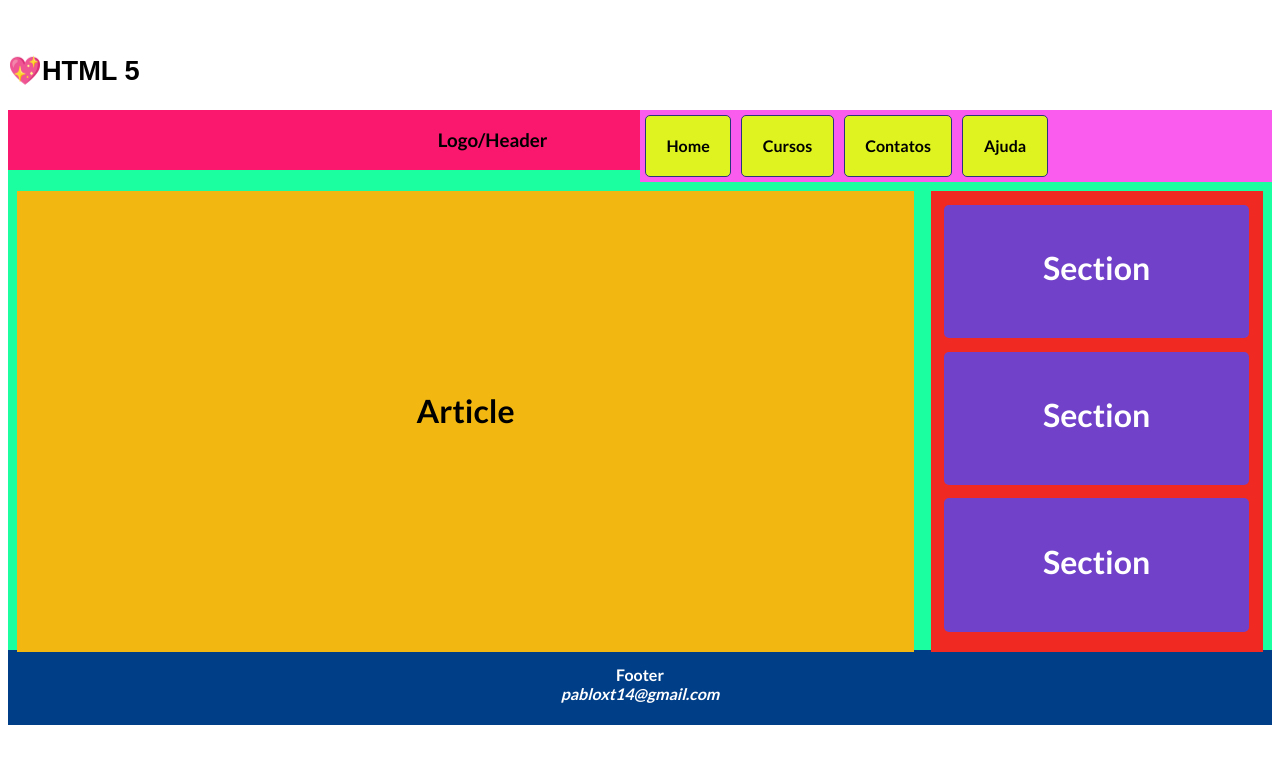
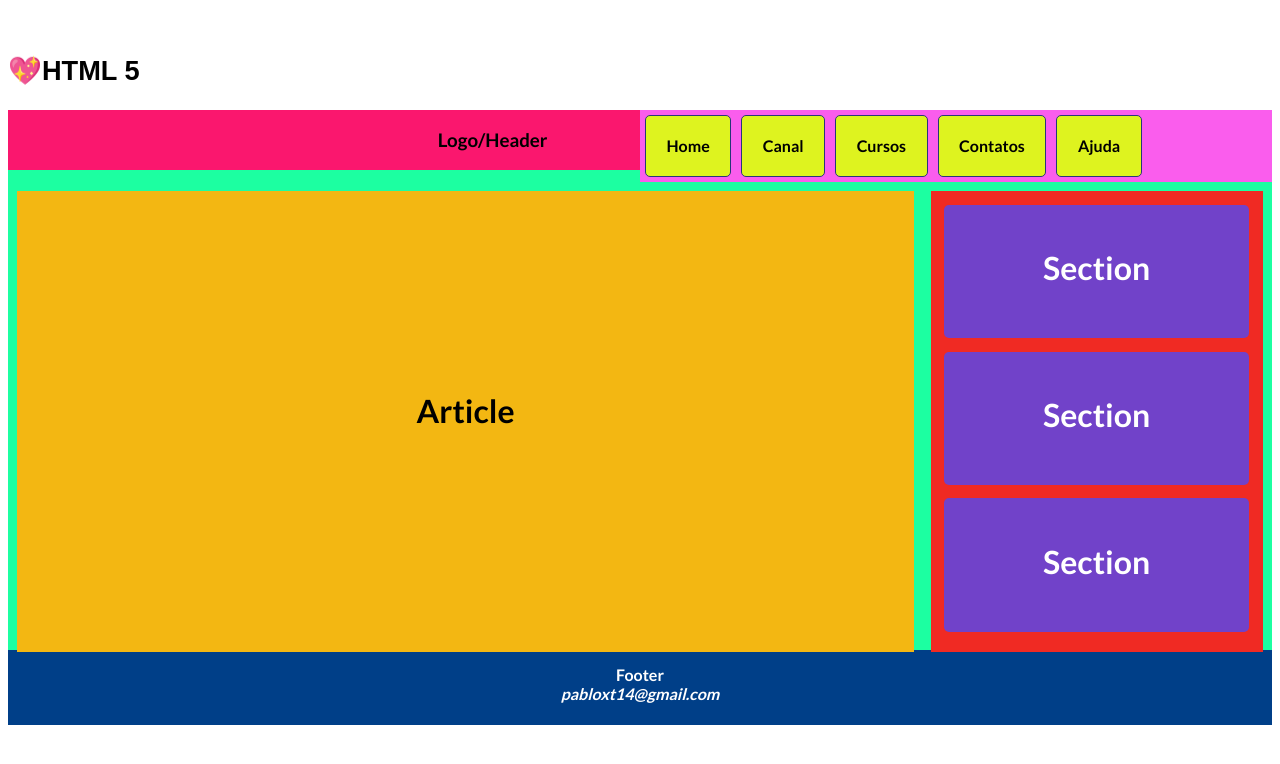
Before and after one commit to PabloXT14/Curso-Full-Stack-Programador_BR-Arquivos_Desenvolvidos, a plain HTML site: page 04 - HTML Intermediário/index.html in a window 1280 px wide. Shown: the part 1881-2645 px from the top of the page. Drawn offline with Linux system fonts and the light colour scheme; files that its build step writes are made by us from their sources; a web font is replaced by a local one.

Commit message:
new alteration

```diff
--- a/04 - HTML Intermediário/index.html
+++ b/04 - HTML Intermediário/index.html
@@ -358,6 +358,7 @@
             <nav>
                 <ul class="menu">
                     <li>Home</li>
+                    <li>Canal</li>
                     <li>Cursos</li>
                     <li>Contatos</li>
                     <li>Ajuda</li>
```
